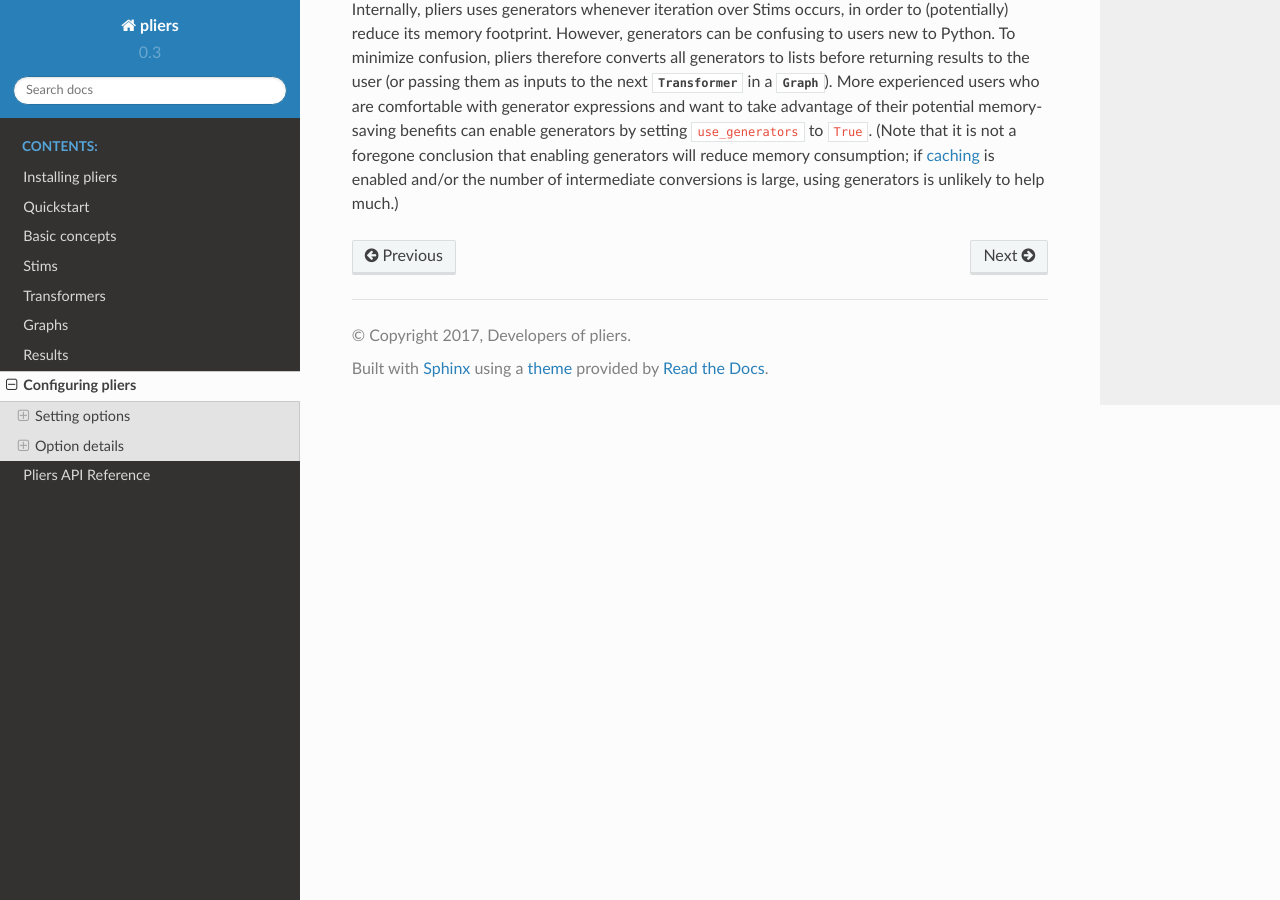
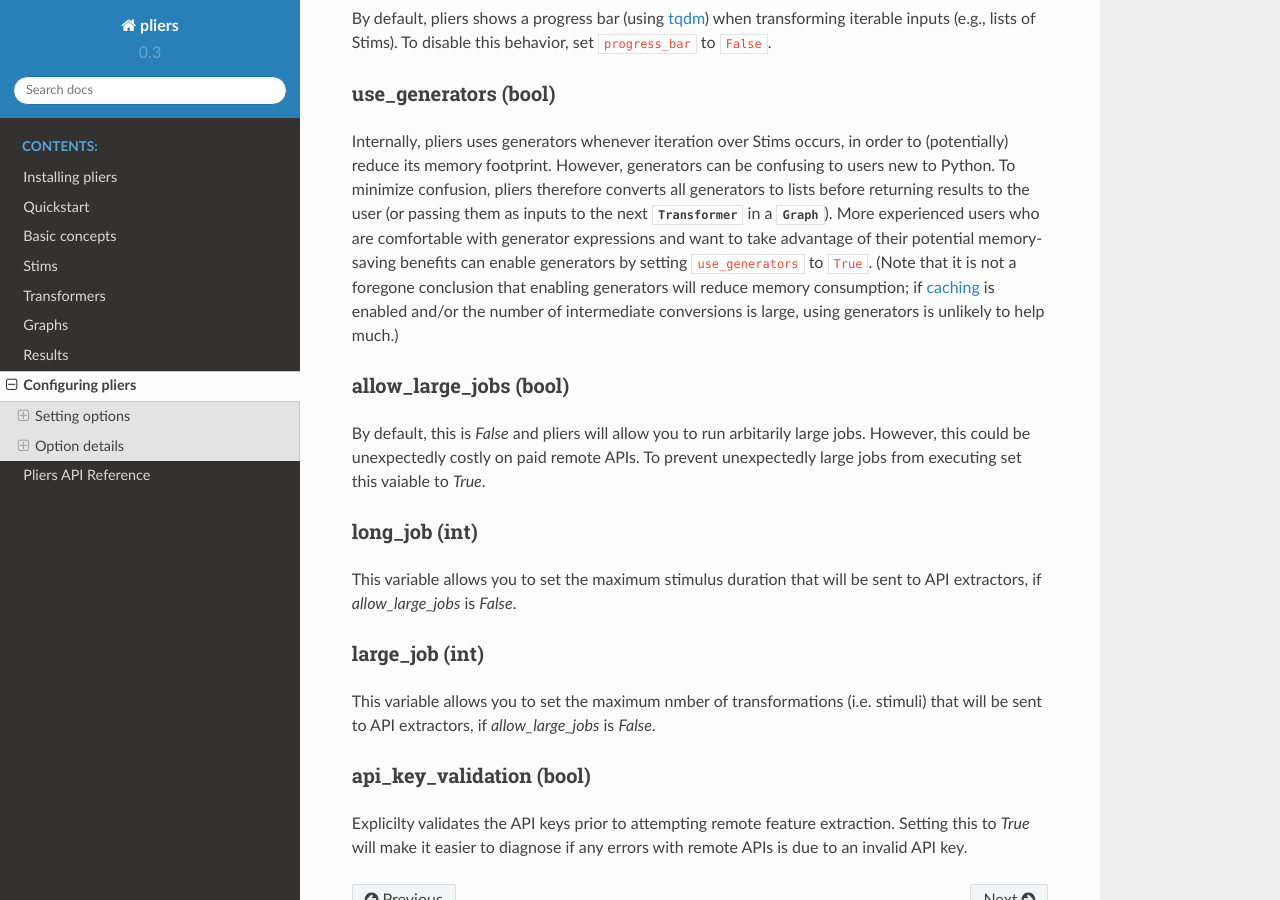
Before and after one commit to PsychoinformaticsLab/pliers, a Sphinx documentation site: the page built from docs/config.rst, in a window 1280 px wide and 900 px high, scrolled down 3124 px. Built offline with Sphinx 7.4.7 and the Read the Docs theme 2.0.0, drawn with Linux system fonts in a browser that asks for light colours; some of the changed text lies outside the part shown.

Commit message:
Update docs

```diff
--- a/docs/config.rst
+++ b/docs/config.rst
@@ -23,6 +23,14 @@ parallelize                bool True       Whether or not to use naive paralleli
 progress_bar               bool	True       Whether or not to display progress bars when looping over Stims
 
 use_generators             bool False      Whether Transformers should return generators rather than lists when iterating over Stims
+
+allow_large_jobs           bool True       Whether to allow API jobs with a greater duration than in `long_job`
+
+long_job                   int  60         Maxmimum duration to allow for API jobs if `allow_large_jobs` is `False`
+
+large_job                  int  100        Maximum number of transformations allowed f `allow_large_jobs` is `False`.
+
+api_key_validation         bool False      Explicitly validate API keys prior to attemping extraction
 ========================== ==== ========== ===========
 
 Setting options
@@ -101,3 +109,20 @@ By default, pliers shows a progress bar (using `tqdm <https://github.com/tqdm/tq
 use_generators (bool)
 ~~~~~~~~~~~~~~~~~~~~~
 Internally, pliers uses generators whenever iteration over Stims occurs, in order to (potentially) reduce its memory footprint. However, generators can be confusing to users new to Python. To minimize confusion, pliers therefore converts all generators to lists before returning results to the user (or passing them as inputs to the next |Transformer| in a |Graph|). More experienced users who are comfortable with generator expressions and want to take advantage of their potential memory-saving benefits can enable generators by setting ``use_generators`` to ``True``. (Note that it is not a foregone conclusion that enabling generators will reduce memory consumption; if :ref:`caching <caching>` is enabled and/or the number of intermediate conversions is large, using generators is unlikely to help much.)
+
+
+allow_large_jobs (bool)
+~~~~~~~~~~~~~~~~~~~~~
+By default, this is `False` and pliers will allow you to run arbitarily large jobs. However, this could be unexpectedly costly on paid remote APIs. To prevent unexpectedly large jobs from executing set this vaiable to `True`.
+
+long_job (int)
+~~~~~~~~~~~~~~~~~~~~~
+This variable allows you to set the maximum stimulus duration that will be sent to API extractors, if `allow_large_jobs` is `False`.
+
+large_job (int)
+~~~~~~~~~~~~~~~~~~~~~
+This variable allows you to set the maximum nmber of transformations (i.e. stimuli) that will be sent to API extractors, if `allow_large_jobs` is `False`.
+
+api_key_validation (bool)
+~~~~~~~~~~~~~~~~~~~~~
+Explicilty validates the API keys prior to attempting remote feature extraction. Setting this to `True` will make it easier to diagnose if any errors with remote APIs is due to an invalid API key.
--- a/docs/installation.rst
+++ b/docs/installation.rst
@@ -66,11 +66,11 @@ While installing pliers itself is usually straightforward, setting up some of th
 | MicrosoftAPIFaceExtractor             | `Microsoft Face API <https://azure.microsoft.com/try/cognitive-services/my-apis/>`__                | MICROSOFT\_FACE\_SUBSCRIPTION\_KEY   | API key and                    | 152b067184e2ae03711e6439de124c27      |
 | (and subclasses)                      |                                                                                                     | MICROSOFT\_SUBSCRIPTION\_LOCATION    | registered region              | westus                                |
 +---------------------------------------+-----------------------------------------------------------------------------------------------------+--------------------------------------+--------------------------------+---------------------------------------+
-| IndicoAPIExtractor                    | `Indico.io API <https://indico.io>`__                                                               | INDICO\_APP\_KEY                     | API key                        | 45f9f8a56e4194d3dce858db1e5c3ae4      |
-+---------------------------------------+-----------------------------------------------------------------------------------------------------+--------------------------------------+--------------------------------+---------------------------------------+
 | ClarifaiAPIImageExtractor             | `Clarifai image recognition API <https://clarifai.com>`__                                           | CLARIFAI\_API\_KEY                   | API key                        | 168ed02e137459ead66c3a661be7b784      |
 +---------------------------------------+-----------------------------------------------------------------------------------------------------+--------------------------------------+--------------------------------+---------------------------------------+
 | ClarifaiAPIVideoExtractor             | `Clarifai video tagging API <https://clarifai.com>`__                                               | CLARIFAI\_API\_KEY                   | API key                        | 168ed02e137459ead66c3a661be7b784      |
++---------------------------------------+-----------------------------------------------------------------------------------------------------+--------------------------------------+--------------------------------+---------------------------------------+
+| RevAISpeechAPIConverter               | `Rev.ai speech-to-text API <https://rev.ai>`__                                                      | REVAI\_ACCESS\_TOKEN                 | API key                        | 686n83674ab3989d2f5e4aa0aec9f273      |
 +---------------------------------------+-----------------------------------------------------------------------------------------------------+--------------------------------------+--------------------------------+---------------------------------------+
 
 \* Note that this is not the plaintext e-mail or username for your IBM services account
```
Also changed, not shown: docs/reference.rst (+29 -2 lines), docs/transformers.rst (+29 -0 lines).
